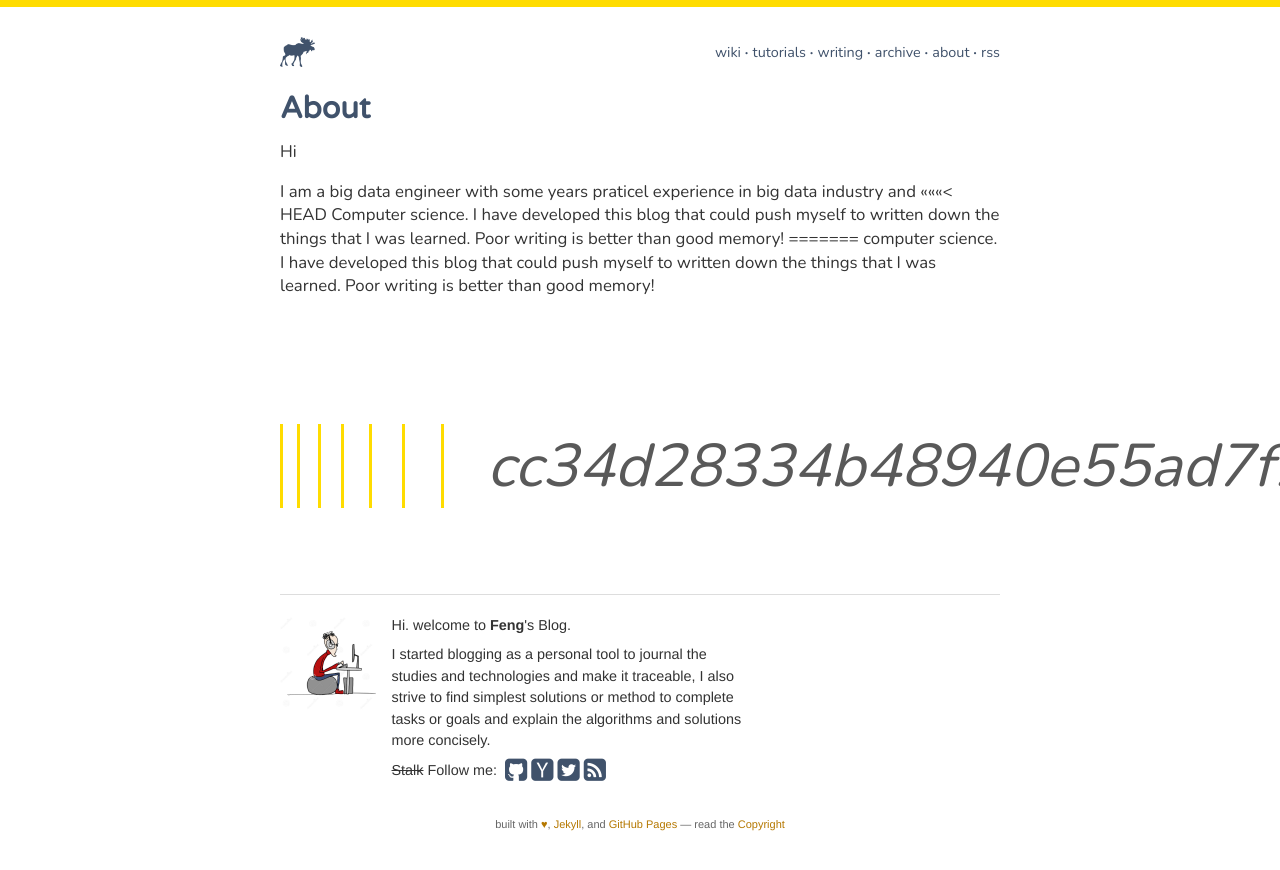
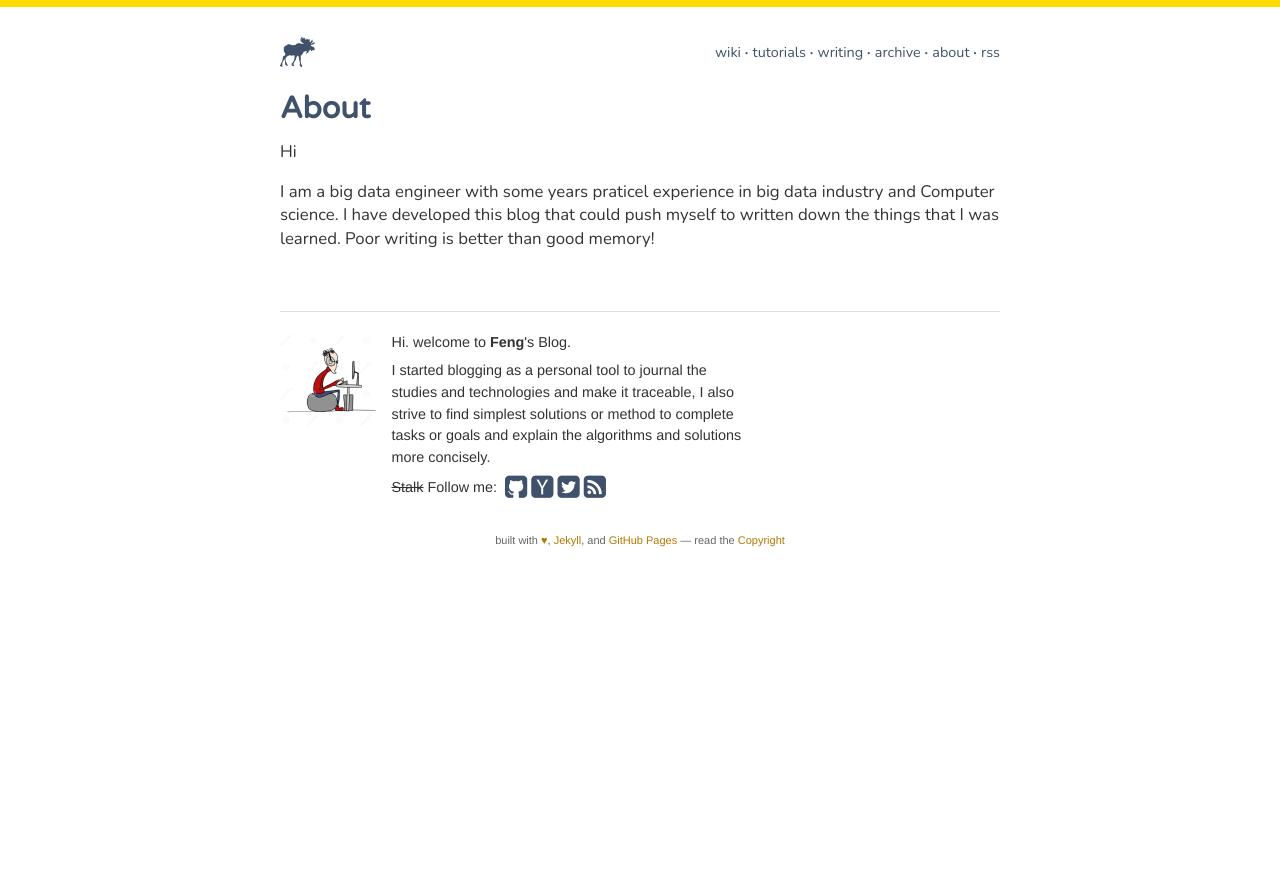
Before and after one commit to SharpLu/Blog, a Jekyll site: the page built from about/index.md, in a window 1280 px wide. Shown: the top 870 px of the page. Built offline with Jekyll 4.4.1, drawn with Linux system fonts in a browser that asks for light colours.

Commit message:
Update index.md

```diff
--- a/about/index.md
+++ b/about/index.md
@@ -6,12 +6,4 @@ title: About
 
 Hi
 
-I am a big data engineer with some years praticel experience in big data industry and
-<<<<<<< HEAD
-Computer science. I have developed this blog that could push myself to written down the things that I was learned. Poor writing is better than good memory!
-=======
-computer science. I have developed this blog that could push myself to written down the things that I was learned. Poor writing is better than good memory!
-
-
-
->>>>>>> cc34d28334b48940e55ad7f2028a3b3bf2c39a14
+I am a big data engineer with some years praticel experience in big data industry and Computer science. I have developed this blog that could push myself to written down the things that I was learned. Poor writing is better than good memory!
```
